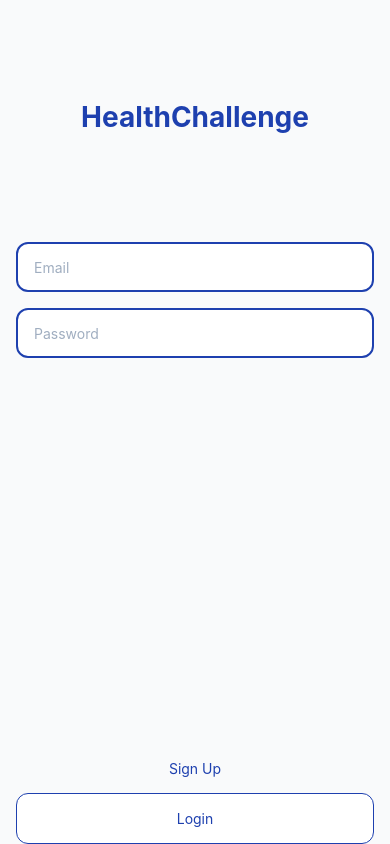
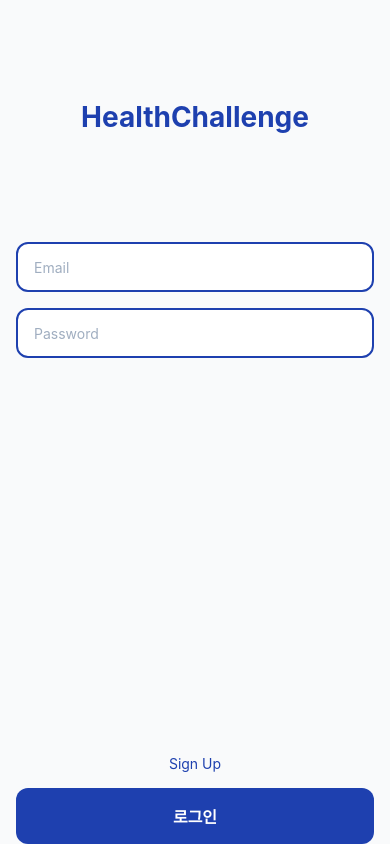
Before and after one commit to jinhaEom/Health_Challenge, a React Native app: screen /LoginScreen in a window 390 px wide. Built offline with nearby package versions, Linux system fonts and the light colour scheme.

Commit message:
feat : 하드코딩된 로그인정보 등록

```diff
--- a/src/screens/Login/LoginScreen.tsx
+++ b/src/screens/Login/LoginScreen.tsx
@@ -1,12 +1,59 @@
 import React, { useState } from 'react';
-import { View, Text, Button, TouchableOpacity } from 'react-native';
+import { View, Text, Button, TouchableOpacity, Alert } from 'react-native';
 import { useRootNavigation } from '../../navigation/Navigation';
 import TextInputBox from '../../components/TextInputBox';
+import { useDialog } from '../../hooks/useDialog';
 
 const LoginScreen = () => {
   const navigation = useRootNavigation();
+  const { showDialog, DialogComponent } = useDialog();
   const [email, setEmail] = useState('');
   const [password, setPassword] = useState('');
+  const [isLoading, setIsLoading] = useState(false);
+
+  // 하드코딩된 계정 정보
+  const VALID_ACCOUNT = {
+    email: 'test1234@naver.com',
+    password: '12345678',
+    name: '김바이오',
+    phoneNumber: '01012345678'
+  };
+
+  const handleLogin = async () => {
+    if (!email.trim() || !password.trim()) {
+      showDialog({
+        title: '로그인 실패',
+        message: '이메일과 비밀번호를 모두 입력해주세요.',
+        onConfirm: () => { },
+        onCancel: () => { }
+      });
+      return;
+    }
+
+    setIsLoading(true);
+
+    // 로그인 처리 시뮬레이션 (1초 딜레이)
+    setTimeout(() => {
+      if (email === VALID_ACCOUNT.email && password === VALID_ACCOUNT.password) {
+        // 로그인 성공
+        showDialog({
+          title: '로그인 성공',
+          message: `${VALID_ACCOUNT.name}님, 환영합니다!`,
+          onConfirm: () => navigation.navigate('SurveyScreen'),
+          onCancel: () => { }
+        });
+      } else {
+        // 로그인 실패
+        showDialog({
+          title: '로그인 실패',
+          message: '이메일 또는 비밀번호가 올바르지 않습니다.',
+          onConfirm: () => { },
+          onCancel: () => { }
+        });
+      }
+      setIsLoading(false);
+    }, 1000);
+  };
   return (
     <View className="flex-1 bg-gray-50">
       <Text className='text-[28px] font-bold text-blue-800 text-center my-[100px]'>HealthChallenge</Text>
@@ -18,12 +65,19 @@ const LoginScreen = () => {
         <TouchableOpacity onPress={() => navigation.navigate('SignUpScreen')}>
           <Text className='text-blue-800 text-center font-[12px]'>Sign Up</Text>
         </TouchableOpacity>
-        {/* <TouchableOpacity className='bg-white rounded-[12px] p-[16px] border border-blue-800 mt-[16px]' onPress={() => navigation.navigate('SurveyScreen')}> */}
-        <TouchableOpacity className='bg-white rounded-[12px] p-[16px] border border-blue-800 mt-[16px]' onPress={() => navigation.navigate('MainTabs')}>
+        <TouchableOpacity
+          className={`rounded-[12px] p-[16px] mt-[16px] ${isLoading ? 'bg-gray-400' : 'bg-blue-800'
+            }`}
+          onPress={handleLogin}
+          disabled={isLoading}
+        >
 
-          <Text className='text-blue-800 text-center font-[12px]'>Login</Text>
+          <Text className='text-white text-center font-semibold text-[16px]'>
+            {isLoading ? '로그인 중...' : '로그인'}
+          </Text>
         </TouchableOpacity>
       </View>
+      <DialogComponent />
     </View>
   );
 };
--- a/src/screens/Login/SignUpScreen.tsx
+++ b/src/screens/Login/SignUpScreen.tsx
@@ -2,6 +2,7 @@ import React, { useState } from 'react';
 import { View, Text, TouchableOpacity, ScrollView, Alert } from 'react-native';
 import { useRootNavigation } from '../../navigation/Navigation';
 import TextInputBox from '../../components/TextInputBox';
+import { useDialog } from '../../hooks/useDialog';
 
 interface SignUpFormData {
   username: string;
@@ -23,6 +24,7 @@ interface ValidationErrors {
 
 const SignUpScreen = () => {
   const navigation = useRootNavigation();
+  const { showDialog, DialogComponent } = useDialog();
 
   const [formData, setFormData] = useState<SignUpFormData>({
     username: '',
@@ -113,14 +115,12 @@ const SignUpScreen = () => {
       const success = await mockSignUp();
 
       if (success) {
-        Alert.alert(
-          '회원가입 성공',
-          `${formData.name}님, 환영합니다!`,
-          [{
-            text: '확인',
-            onPress: () => navigation.navigate('LoginScreen')
-          }]
-        );
+        showDialog({
+          title: '회원가입 완료',
+          message: '회원가입이 완료되었습니다!',
+          onConfirm: () => navigation.navigate('LoginScreen'),
+          onCancel: () => navigation.navigate('LoginScreen')
+        });
       } else {
         Alert.alert('회원가입 실패', '회원가입 중 오류가 발생했습니다.');
       }
@@ -230,9 +230,8 @@ const SignUpScreen = () => {
           </View>
 
           <TouchableOpacity
-            className={`rounded-[12px] py-[16px] mb-[16px] ${
-              isLoading ? 'bg-gray-400' : 'bg-blue-800'
-            }`}
+            className={`rounded-[12px] py-[16px] mb-[16px] ${isLoading ? 'bg-gray-400' : 'bg-blue-800'
+              }`}
             onPress={handleSignUp}
             disabled={isLoading}
           >
@@ -251,6 +250,7 @@ const SignUpScreen = () => {
           </TouchableOpacity>
         </View>
       </ScrollView>
+      <DialogComponent />
     </View>
   );
 };
```
Also changed, not shown: 2 other files (tests, documents, lock files or other folders).
